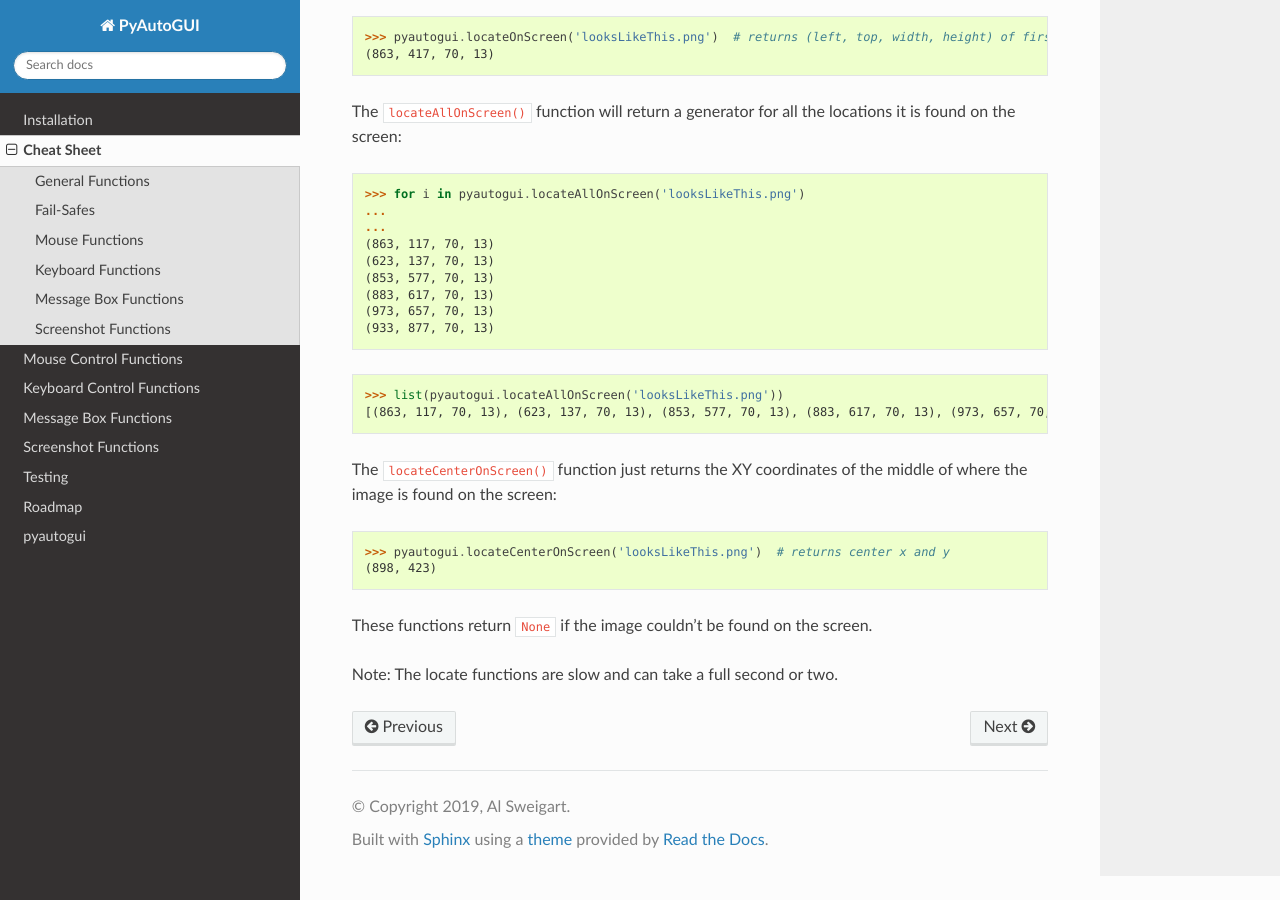
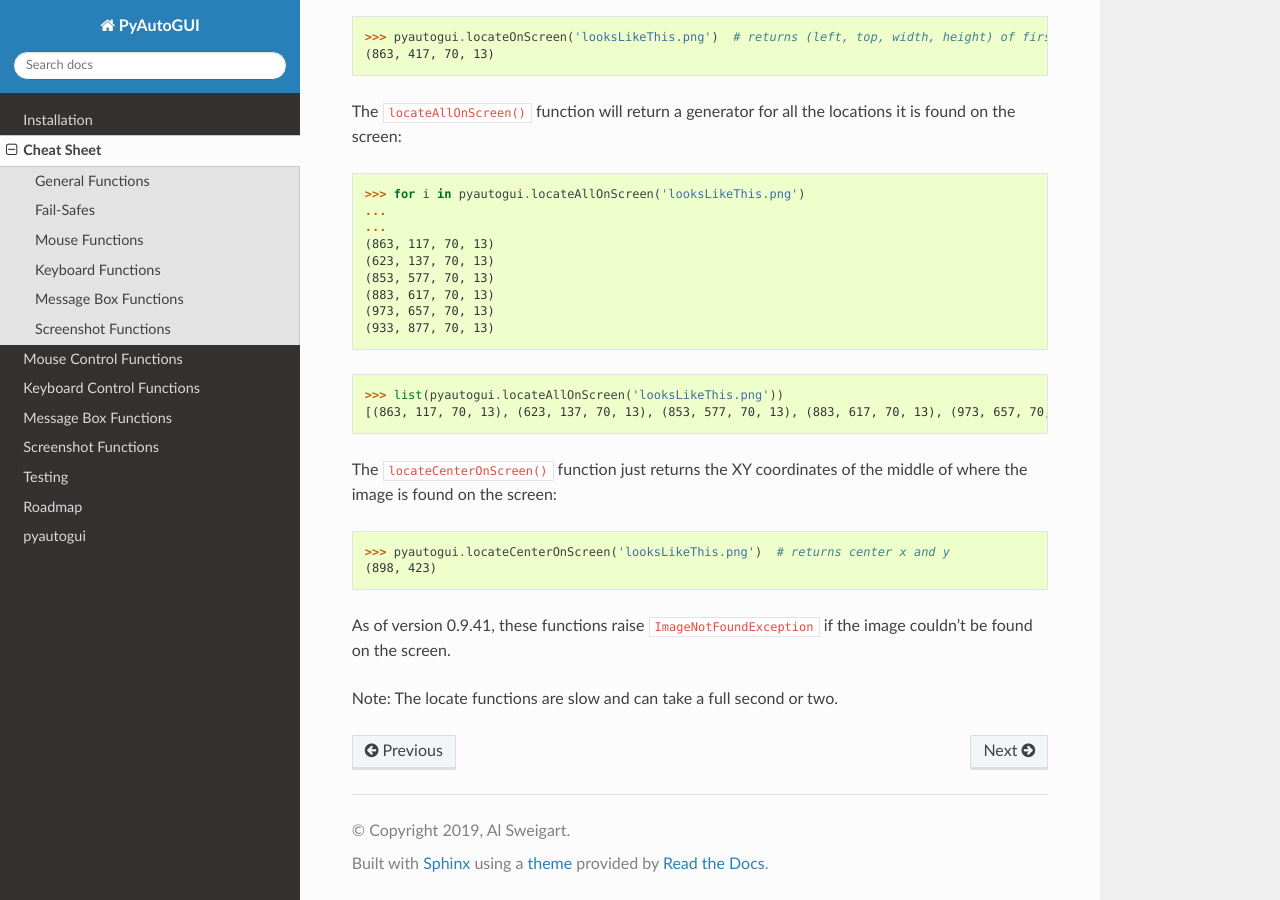
Before and after one commit to asweigart/pyautogui, a Sphinx documentation site: the page built from docs/quickstart.rst, in a window 1280 px wide and 900 px high, scrolled down 3227 px. Built offline with Sphinx 7.4.7 and the Read the Docs theme 3.1.0, drawn with Linux system fonts in a browser that asks for light colours.

Commit message:
Fix locate failure behavior in quickstart docs

```diff
--- a/docs/quickstart.rst
+++ b/docs/quickstart.rst
@@ -144,6 +144,6 @@ The `locateCenterOnScreen()` function just returns the XY coordinates of the mid
     >>> pyautogui.locateCenterOnScreen('looksLikeThis.png')  # returns center x and y
     (898, 423)
 
-These functions return `None` if the image couldn't be found on the screen.
+As of version 0.9.41, these functions raise `ImageNotFoundException` if the image couldn't be found on the screen.
 
 Note: The locate functions are slow and can take a full second or two.
```
